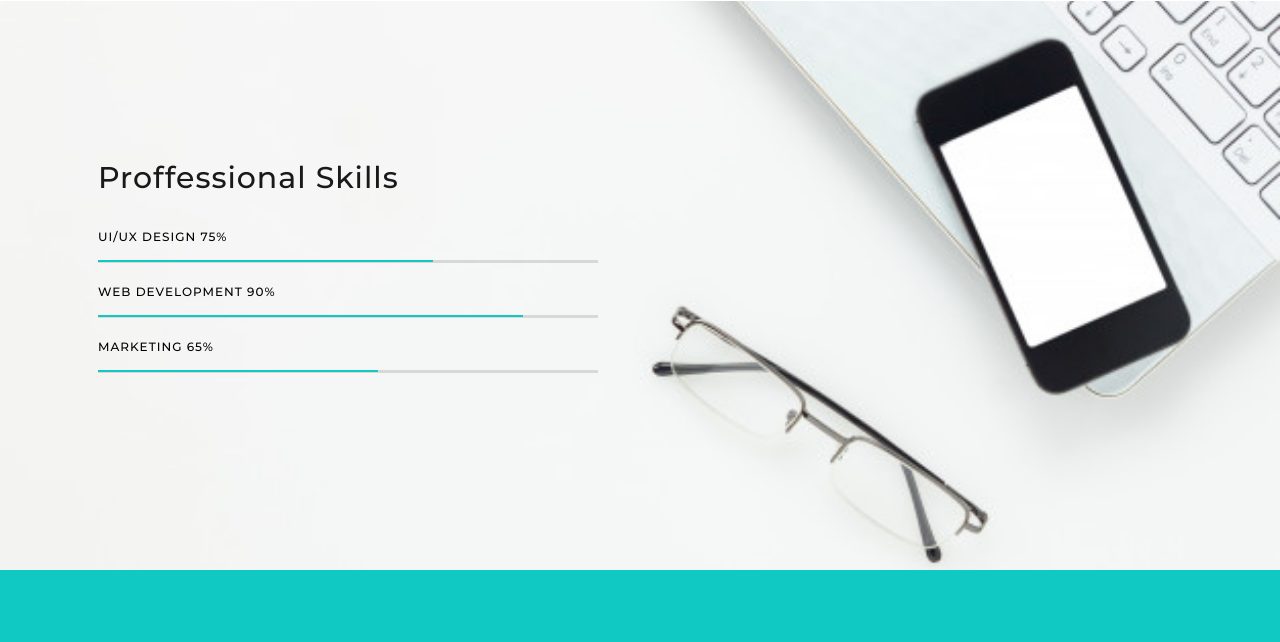
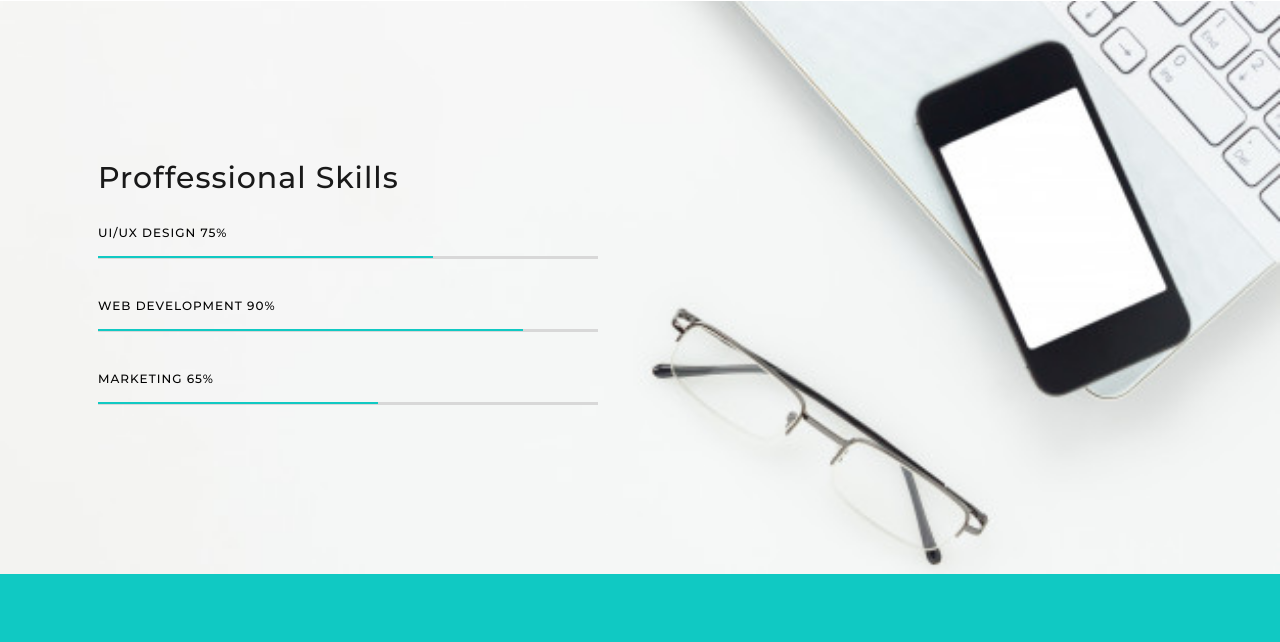
Before and after one commit to Milica998/Project1, a website: page index.html in a window 1280 px wide. Shown: the part 1089-1731 px from the top of the page. Drawn offline with nearby package versions, Linux system fonts and the light colour scheme; files that its build step writes are made by us from their sources; files whose address does not match are found by name; a web font is replaced by a local one.

Commit message:
Additional positioning section skills

```diff
--- a/src/scss/modules/_skills.scss
+++ b/src/scss/modules/_skills.scss
@@ -12,7 +12,8 @@
 }
 .skills-percent {
     position: relative;
-    margin-top: 14px;
+    margin-top: 10px;
+    padding-bottom: 22px;
 }
 .span-skills {
     font-size: 12px;
```
